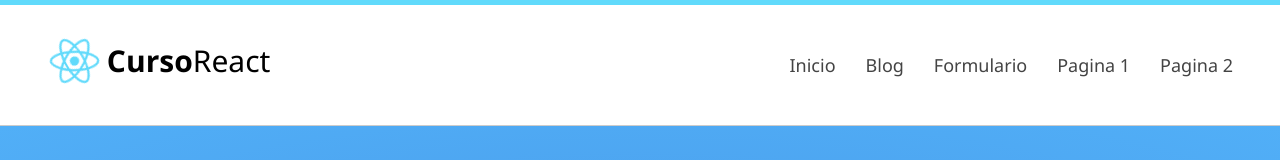
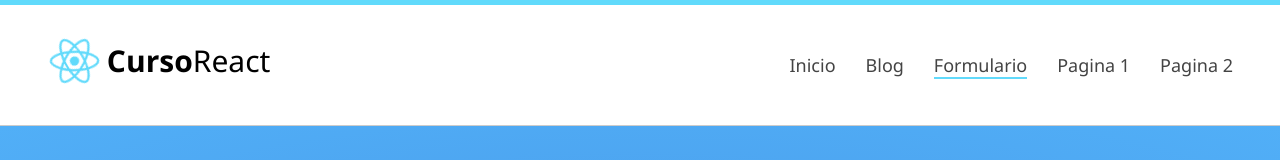
Before and after one commit to vcjuliocesar/CursoReactjs, a React (Create React App) app: page /segunda-ruta in a window 1280 px wide. Shown: the top 160 px of the page. Built offline with nearby package versions, Linux system fonts and the light colour scheme.

Commit message:
Rutas activas

```diff
--- a/src/Router.js
+++ b/src/Router.js
@@ -21,6 +21,7 @@ class Router extends Component {
         <div className="center">
           <Switch>
             <Route exact path="/" component={Peliculas} />
+            <Route exact path="/home" component={Peliculas} />
             <Route exact path="/ruta-prueba" component={SeccionPruebas} />
             <Route exact path="/segunda-ruta" component={MiComponente} />
             <Route
@@ -58,7 +59,7 @@ class Router extends Component {
             />
             <Route component={Error} />
           </Switch>
-        <Sidebar/>
+          <Sidebar />
         </div>
         <div className="clearfix"></div>
         <Footer />
--- a/src/assets/css/App.css
+++ b/src/assets/css/App.css
@@ -88,6 +88,10 @@ body {
 
 #menu a:hover{
   color: #3cb2d3;
+}
+
+.active{
+  border-bottom: 2px solid #61dafb;
 }
 
 #slider{
--- a/src/components/Header.js
+++ b/src/components/Header.js
@@ -22,19 +22,19 @@ class Header extends Component {
           <nav id="menu">
             <ul>
               <li>
-                <NavLink to="/">Inicio</NavLink>
+                <NavLink to="/home" activeClassName="active">Inicio</NavLink>
               </li>
               <li>
-              <NavLink to="/ruta-prueba">Blog</NavLink>
+              <NavLink to="/ruta-prueba" activeClassName="active">Blog</NavLink>
               </li>
               <li>
-              <NavLink to="/segunda-ruta">Formulario</NavLink>
+              <NavLink to="/segunda-ruta" activeClassName="active">Formulario</NavLink>
               </li>
               <li>
-              <NavLink to="/pagina-1">Pagina 1</NavLink>
+              <NavLink to="/pagina-1" activeClassName="active">Pagina 1</NavLink>
               </li>
               <li>
-              <NavLink to="/rutapruebas/julio">Pagina 2</NavLink>
+              <NavLink to="/rutapruebas/julio" activeClassName="active">Pagina 2</NavLink>
               </li>
             </ul>
           </nav>
```
Lines whose indentation alone changed are shown as unchanged.
